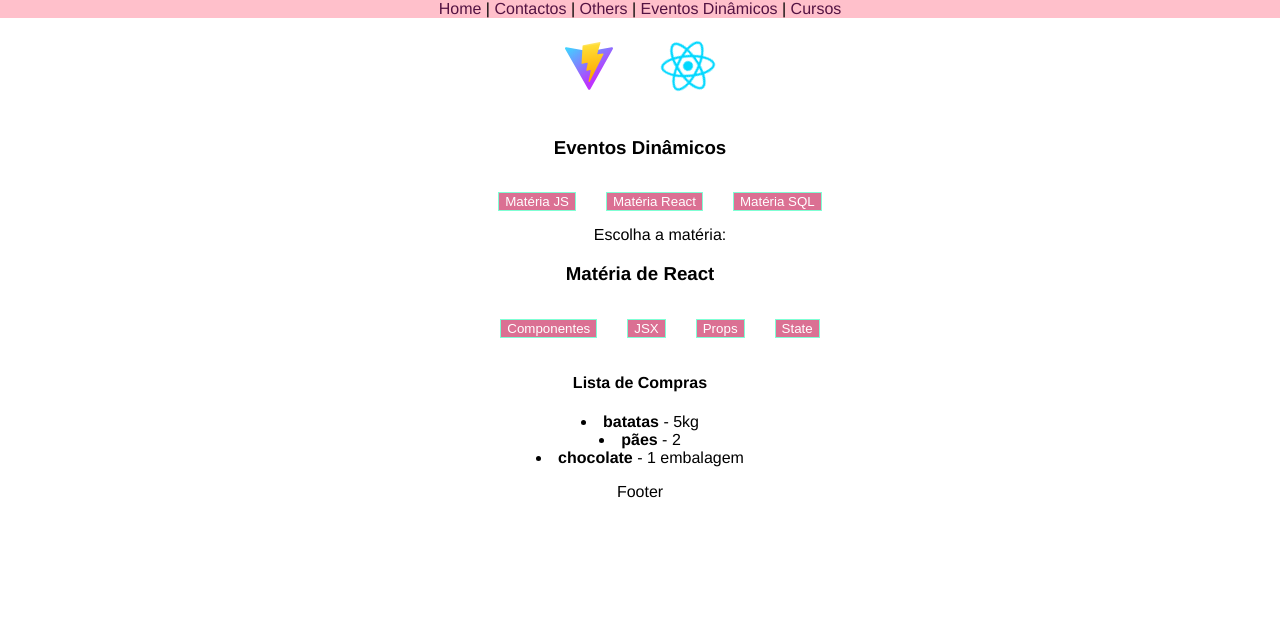
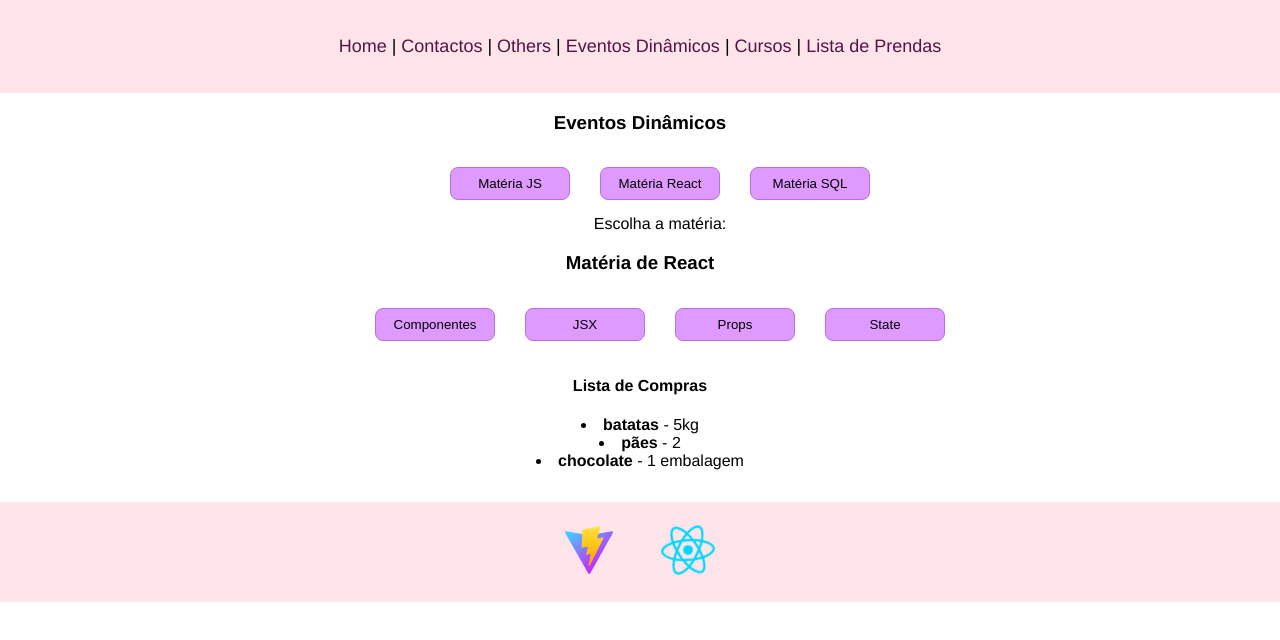
Before and after one commit to anaacaarolina/FrontEnd-CESAE, a React (Vite) app in the folder TAPW/React/ReactTAPW/: page /eventos-dinamicos in a window 1280 px wide. Shown: the top 640 px of the page. Built offline with nearby package versions, Linux system fonts and the light colour scheme.

Commit message:
Exercício de avaliação 1 (TAP)

```diff
--- a/TAPW/React/ReactTAPW/src/App.css
+++ b/TAPW/React/ReactTAPW/src/App.css
@@ -7,12 +7,16 @@ body {
 a {
   text-decoration: none;
   color: rgb(84, 19, 67);
+  transition: 0.2s;
 }
 a:hover {
   color: rgb(184, 36, 144);
+  transition: 0.2s;
 }
 nav {
-  background-color: pink;
+  font-size: 18px;
+  background-color: rgb(255, 229, 233);
+  padding: 2em;
 }
 .logo {
   height: 3em;
@@ -20,11 +24,28 @@ nav {
   will-change: filter;
   transition: filter 300ms;
 }
+.lista_prendas {
+  list-style: none;
+  margin-bottom: 2rem;
+}
+.lista_prendas ul {
+  list-style-type: none;
+  line-height: 1.8rem;
+}
 .logo:hover {
   filter: drop-shadow(0 0 2em #646cffaa);
 }
 .logo.react:hover {
   filter: drop-shadow(0 0 2em #61dafbaa);
+}
+.pai_natal {
+  max-width: 150px;
+  margin: 2rem 0;
+}
+
+footer {
+  margin-top: 2rem;
+  background-color: rgb(255, 229, 233);
 }
 
 @keyframes logo-spin {
--- a/TAPW/React/ReactTAPW/src/App.jsx
+++ b/TAPW/React/ReactTAPW/src/App.jsx
@@ -8,6 +8,7 @@ import ReactDynamic from "./pages/ReactDynamic.jsx";
 import ErrorPage from "./pages/ErrorPage.jsx";
 import Courses from "./pages/Courses.jsx";
 import Course from "./pages/Course.jsx";
+import PrendasPage from "./pages/PrendasPage.jsx";
 
 const router = createBrowserRouter([
   {
@@ -21,6 +22,7 @@ const router = createBrowserRouter([
       { path: "/eventos-dinamicos", element: <ReactDynamic /> },
       { path: "/cursos", element: <Courses /> },
       { path: "/curso/:nome_do_curso", element: <Course /> },
+      { path: "/prendas", element: <PrendasPage /> },
     ],
   },
 ]);
--- /dev/null
+++ b/TAPW/React/ReactTAPW/src/components/ListaDePrendas.jsx
@@ -0,0 +1,47 @@
+import { useState } from "react";
+import Botao from "../components/botao";
+import listaDePrendas from "../data/listaDePrendas.js";
+
+export default function ListaDePrendas() {
+  const [pessoaClicada, setpessoaClicada] = useState("");
+
+  function getMembro(pessoa) {
+    setpessoaClicada(pessoa);
+  }
+
+  const prendas = listaDePrendas[pessoaClicada];
+
+  return (
+    <>
+      <div>{pessoaClicada ? "O membro selecionado é " + pessoaClicada : "Selecione um membro da família"}</div>
+      <menu>
+        <Botao isActive={pessoaClicada == "Carolina"} aoClicar={() => getMembro("Carolina")}>
+          Carolina
+        </Botao>
+        <Botao isActive={pessoaClicada == "Mãe"} aoClicar={() => getMembro("Mãe")}>
+          Mãe
+        </Botao>
+        <Botao isActive={pessoaClicada == "Pai"} aoClicar={() => getMembro("Pai")}>
+          Pai
+        </Botao>
+      </menu>
+      <div>
+        {pessoaClicada && (
+          <div className="lista_prendas">
+            {prendas.length > 0 ? (
+              <ul>
+                {listaDePrendas[pessoaClicada].map((item, index) => (
+                  <li key={index}>
+                    <b>{item.destinatario}</b> - {item.prenda}: {item.preco} euros
+                  </li>
+                ))}
+              </ul>
+            ) : (
+              "Ainda não há prendas nesta lista :("
+            )}
+          </div>
+        )}
+      </div>
+    </>
+  );
+}
--- a/TAPW/React/ReactTAPW/src/components/botao.css
+++ b/TAPW/React/ReactTAPW/src/components/botao.css
@@ -1,9 +1,19 @@
 button {
-  background-color: palevioletred;
-  color: white;
+  background-color: rgb(223, 154, 255);
+  color: rgb(0, 0, 0);
   margin: 15px;
-  border: aquamarine 1px solid;
+  border: 1px rgb(188, 109, 225) solid;
+  padding: 0.5rem;
+  width: 120px;
+  text-align: center;
+  cursor: pointer;
+  border-radius: 8px;
+  transition: 0.2s;
+}
+button:hover {
+  background-color: rgb(188, 109, 225);
+  color: rgb(255, 255, 255);
 }
 .active {
-  background-color: mediumslateblue;
+  background-color: rgb(149, 109, 225);
 }
--- a/TAPW/React/ReactTAPW/src/components/layouts/RootLayout.jsx
+++ b/TAPW/React/ReactTAPW/src/components/layouts/RootLayout.jsx
@@ -8,18 +8,18 @@ export default function RootLayout() {
     <>
       <div className="navegacao">
         <nav>
-          <Link to="/">Home</Link> | <Link to="/contactos">Contactos</Link> | <Link to="/others">Others</Link> | <Link to="/eventos-dinamicos">Eventos Dinâmicos</Link> | <Link to="/cursos">Cursos</Link>{" "}
+          <Link to="/">Home</Link> | <Link to="/contactos">Contactos</Link> | <Link to="/others">Others</Link> | <Link to="/eventos-dinamicos">Eventos Dinâmicos</Link> | <Link to="/cursos">Cursos</Link> | <Link to="/prendas">Lista de Prendas</Link>{" "}
         </nav>
       </div>
-      <a href="https://vite.dev" target="_blank">
-        <img src={viteLogo} className="logo" alt="Vite logo" />
-      </a>
-      <a href="https://react.dev" target="_blank">
-        <img src={reactLogo} className="logo react" alt="React logo" />
-      </a>
+
       <Outlet />
       <footer>
-        <p>Footer</p>
+        <a href="https://vite.dev" target="_blank">
+          <img src={viteLogo} className="logo" alt="Vite logo" />
+        </a>
+        <a href="https://react.dev" target="_blank">
+          <img src={reactLogo} className="logo react" alt="React logo" />
+        </a>
       </footer>
     </>
   );
--- /dev/null
+++ b/TAPW/React/ReactTAPW/src/data/listaDePrendas.js
@@ -0,0 +1,28 @@
+export const Prendas = {
+  Carolina: [
+    { destinatario: "Tsuki", prenda: "Arranhador", preco: 5 },
+    { destinatario: "Mariana", prenda: "Perfume", preco: 40 },
+    { destinatario: "Daniela", prenda: "Cachecol", preco: 10 },
+    { destinatario: "Assuncao", prenda: "Carteira", preco: 20 },
+    { destinatario: "Jorge", prenda: "Garrafa de vinho", preco: 22 },
+    { destinatario: "Sonia", prenda: "Óculos de Sol", preco: 31 },
+  ],
+  Mãe: [
+    { destinatario: "Tsuki", prenda: "Coleira", preco: 15 },
+    { destinatario: "Mariana", prenda: "Legos", preco: 50 },
+    { destinatario: "Daniela", prenda: "Casaco", preco: 30 },
+    { destinatario: "Assuncao", prenda: "Sapatilhas", preco: 42 },
+    { destinatario: "Jorge", prenda: "Livro", preco: 17 },
+    { destinatario: "Sonia", prenda: "Vela", preco: 5 },
+  ],
+  Pai: [
+    { destinatario: "Tsuki", prenda: "Brinquedo", preco: 2 },
+    { destinatario: "Mariana", prenda: "Pantufas", preco: 16 },
+    { destinatario: "Daniela", prenda: "Meias", preco: 10 },
+    { destinatario: "Assuncao", prenda: "Camisola", preco: 20 },
+    { destinatario: "Jorge", prenda: "Vinho do Porto", preco: 30 },
+    { destinatario: "Sonia", prenda: "Coffret", preco: 24 },
+  ],
+};
+
+export default Prendas;
--- a/TAPW/React/ReactTAPW/src/pages/HomePage.jsx
+++ b/TAPW/React/ReactTAPW/src/pages/HomePage.jsx
@@ -10,6 +10,7 @@ export default function HomePage() {
       <br />
       <Link to="/eventos-dinamicos">Eventos Dinâmicos</Link>
       <br />
+      <Link to="/prendas">Lista de Prendas</Link>
     </div>
   );
 }
--- /dev/null
+++ b/TAPW/React/ReactTAPW/src/pages/PrendasPage.jsx
@@ -0,0 +1,15 @@
+import ListaDePrendas from "../components/ListaDePrendas";
+import pai_natal from "../assets/pai_natal.png";
+<img src={pai_natal} className="pai_natal" />;
+
+export default function PrendasPage() {
+  return (
+    <>
+      <main>
+        <h3>Lista de Prendas</h3>
+        <img src={pai_natal} className="pai_natal" />
+        <ListaDePrendas />
+      </main>
+    </>
+  );
+}
```
Also changed, not shown: TAPW/React/ReactTAPW/src/assets/pai_natal.png (added).
